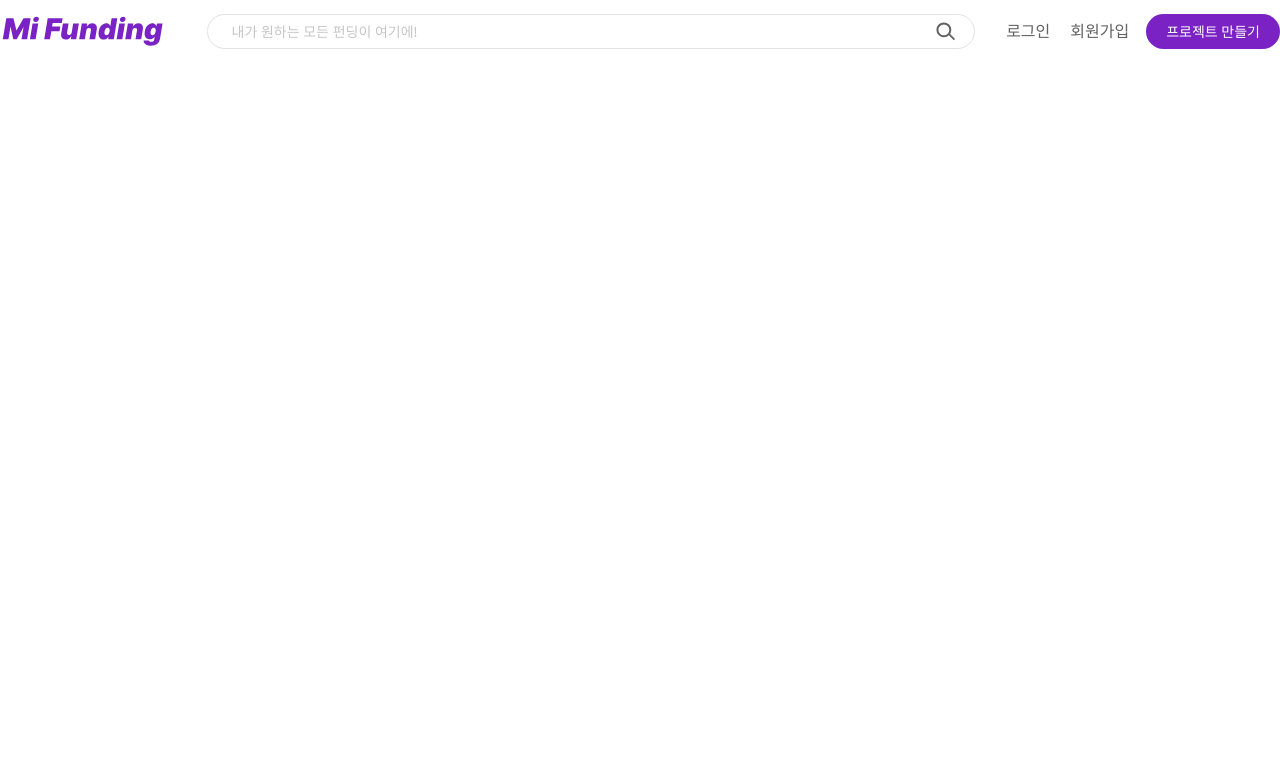
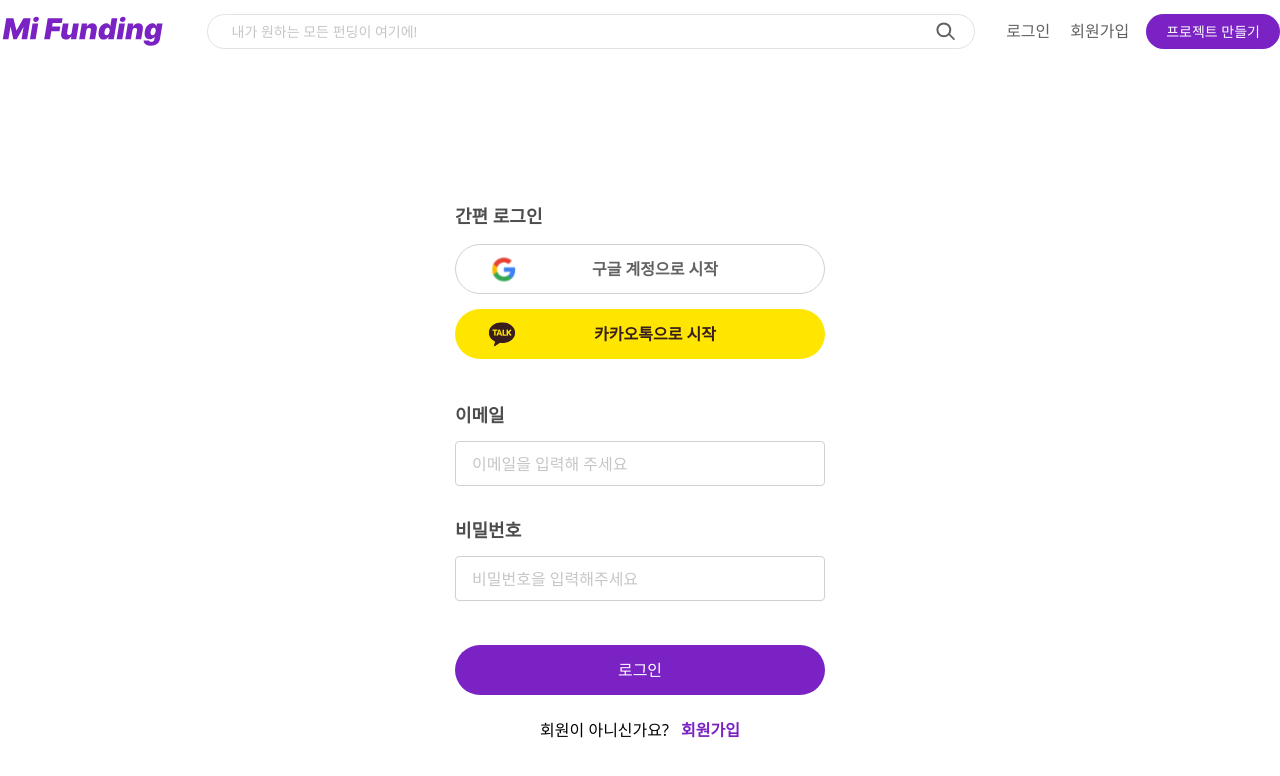
Before and after one commit to codestates-seb/seb44_main_036, a React (Vite) app in the folder client/: page /users/login in a window 1280 px wide. Shown: the top 776 px of the page. Built offline with nearby package versions, Linux system fonts and the light colour scheme; no server answers.

Commit message:
feat: api 작성

```diff
--- a/client/src/Root.tsx
+++ b/client/src/Root.tsx
@@ -1,5 +1,5 @@
 import { Outlet } from 'react-router-dom';
-import Header from './components/Header/Header';
+import Header from './components/header/Header';
 
 function Root() {
   return (
--- a/client/src/common/api/api.ts
+++ b/client/src/common/api/api.ts
@@ -1,8 +1,12 @@
-import { signUpData } from '../types/authTypes';
-import { instance } from './instance';
+import { loginData, signUpData } from '../types/authTypes';
+import { authInstance, userInstance } from './instance';
 
 export const authApi = {
-  login: () => instance.post('/users/login'),
-  logout: () => instance.post('/users/logout'),
-  signup: (data: signUpData) => instance.post('/users/signup', data),
+  login: (data: loginData) => authInstance.post('/users/login', data),
+  logout: () => authInstance.post('/users/logout'),
+  signup: (data: signUpData) => authInstance.post('/users/signup', data),
 };
+
+export const userApi = {
+  getUser: (userId: number) => userInstance.get(`/user/${userId}`),
+};
--- a/client/src/common/api/authApi.ts
+++ b/client/src/common/api/authApi.ts
@@ -1,6 +1,14 @@
-import { signUpData } from '../types/authTypes';
-import { authApi } from './api';
+import { loginData, signUpData } from '../types/authTypes';
+import { authApi, userApi } from './api';
 
 export const postSignUp = async (formData: signUpData) => {
   return (await authApi.signup(formData)).data;
 };
+
+export const postLogin = async (formData: loginData) => {
+  return (await authApi.login(formData)).data;
+};
+
+export const getUserData = async (userId: number) => {
+  return (await userApi.getUser(userId)).data;
+};
--- a/client/src/common/api/instance.ts
+++ b/client/src/common/api/instance.ts
@@ -1,5 +1,36 @@
 import axios from 'axios';
+import { decodeJWT } from '../utils/decodeJWT';
+import { getUserData } from './authApi';
 
 export const instance = axios.create({
   baseURL: import.meta.env.VITE_API_URL,
 });
+
+export const authInstance = axios.create({
+  baseURL: import.meta.env.VITE_API_URL,
+});
+
+export const userInstance = axios.create({
+  baseURL: import.meta.env.VITE_API_URL,
+});
+
+authInstance.interceptors.response.use(
+  async (response) => {
+    const data = response.data;
+    const token = data.accessToken;
+    localStorage.setItem('token', token);
+    const userId = decodeJWT(token);
+
+    try {
+      const userData = await getUserData(userId);
+      localStorage.setItem('user', JSON.stringify(userData));
+    } catch (error) {
+      console.error('유저 정보를 가져오는데 실패했습니다.', error);
+    }
+
+    return response;
+  },
+  (error) => {
+    throw error;
+  }
+);
--- /dev/null
+++ b/client/src/components/Auth/SocialForm.tsx
@@ -0,0 +1,27 @@
+import { TitleText } from '../ui';
+import { ReactComponent as GoogleLogoSvg } from '@/assets/logos/google_logo.svg';
+import { ReactComponent as KakaoLogoSvg } from '@/assets/logos/kakao_logo.svg';
+import SocialButton from './SocialButton';
+import { useMatch } from 'react-router-dom';
+
+function SocialForm() {
+  const isSignUp = useMatch('/users/signup');
+
+  return (
+    <article className='w-full max-w-[370px] flex flex-col'>
+      <TitleText text={isSignUp ? '간편 가입' : '간편 로그인'} style={'mb-14pxr'} />
+      <SocialButton
+        text={'구글 계정으로 시작'}
+        icon={<GoogleLogoSvg />}
+        style={'mb-15pxr text-gray-800 bg-white border-[1.5px] border-gray-300 hover:bg-gray-200'}
+      />
+      <SocialButton
+        text={'카카오톡으로 시작'}
+        icon={<KakaoLogoSvg />}
+        style={'text-kakao-300 bg-kakao-100 border-gray-300 hover:bg-kakao-200'}
+      />
+    </article>
+  );
+}
+
+export default SocialForm;
--- /dev/null
+++ b/client/src/components/ui/index.ts
@@ -0,0 +1,3 @@
+export { default as Button } from './Button';
+export { default as Strong } from './Strong';
+export { default as TitleText } from './TitleText';
--- a/client/src/pages/LoginPage.tsx
+++ b/client/src/pages/LoginPage.tsx
@@ -1,7 +1,89 @@
+import { SubmitHandler, useForm } from 'react-hook-form';
+import { useNavigate } from 'react-router-dom';
+
+import { postLogin } from '@/common/api/authApi';
+import { EMAIL_REGEX, PASSWORD_REGEX } from '@/common/constants/regexs';
+import { LoginFormValues } from '@/common/types/authTypes';
+import AuthInput from '@/components/auth/AuthInput';
+import SocialForm from '@/components/auth/SocialForm';
+import { Button, Strong } from '@/components/ui';
+
 function LoginPage() {
+  const navigate = useNavigate();
+  const {
+    register,
+    formState: { errors },
+    handleSubmit,
+  } = useForm<LoginFormValues>();
+
+  const onSubmit: SubmitHandler<LoginFormValues> = async (formData) => {
+    const { email, password } = formData;
+
+    try {
+      await postLogin({ email, password });
+      navigate('/');
+    } catch (error) {
+      return error;
+    }
+  };
+
   return (
-    <section>
-      <></>
+    <section className='flex-col flex-center my-140pxr'>
+      <SocialForm />
+      <article className='w-full max-w-[370px] mt-42pxr'>
+        <form className='flex flex-col w-full' onSubmit={handleSubmit(onSubmit)}>
+          <AuthInput
+            type={'email'}
+            id={'email'}
+            label={'이메일'}
+            style={'mb-30pxr'}
+            holder={'이메일을 입력해 주세요'}
+            register={register}
+            registerOptions={{
+              required: '이메일은 필수 입력입니다.',
+              pattern: {
+                value: EMAIL_REGEX,
+                message: '올바른 이메일 형식을 사용하세요.',
+              },
+            }}
+            errors={errors}
+          />
+          <AuthInput
+            type={'password'}
+            id={'password'}
+            label={'비밀번호'}
+            holder={'비밀번호을 입력해주세요'}
+            register={register}
+            registerOptions={{
+              required: '비밀번호는 필수 입력입니다.',
+              minLength: {
+                value: 8,
+                message: '8자리 이상 비밀번호를 사용하세요.',
+              },
+              maxLength: {
+                value: 15,
+                message: '15자리 이하 비밀번호를 사용하세요.',
+              },
+              pattern: {
+                value: PASSWORD_REGEX,
+                message: '하나 이상의 문자, 숫자, 특수문자를 포함해야 합니다.',
+              },
+            }}
+            errors={errors}
+          />
+          <Button type='submit' text='로그인' style='h-50pxr mb-23pxr mt-44pxr' />
+          <div className='flex-center'>
+            <p>
+              회원이 아니신가요?
+              <Strong
+                onClick={() => navigate('/users/signup')}
+                text='회원가입'
+                style={'cursor-pointer ml-12pxr'}
+              />
+            </p>
+          </div>
+        </form>
+      </article>
     </section>
   );
 }
--- a/client/src/pages/SignUpPage.tsx
+++ b/client/src/pages/SignUpPage.tsx
@@ -1,16 +1,12 @@
 import { useNavigate } from 'react-router-dom';
 import { SubmitHandler, useForm } from 'react-hook-form';
 
-import AuthInput from '@/components/Auth/AuthInput';
-import TitleText from '@/components/ui/TitleText';
-import SocialButton from '@/components/Auth/SocialButton';
-import Button from '@/components/ui/Button';
-import Strong from '@/components/ui/Strong';
-import { ReactComponent as GoogleLogoSvg } from '@/assets/logos/google_logo.svg';
-import { ReactComponent as KakaoLogoSvg } from '@/assets/logos/kakao_logo.svg';
+import AuthInput from '@/components/auth/AuthInput';
+import { Button, Strong } from '@/components/ui';
 import { EMAIL_REGEX, NAME_REGEX, PASSWORD_REGEX } from '@/common/constants/regexs';
-import { FormValues } from '@/common/types/authTypes';
+import { SignUpFormValues } from '@/common/types/authTypes';
 import { postSignUp } from '@/common/api/authApi';
+import SocialForm from '@/components/auth/SocialForm';
 
 function SignUpPage() {
   const navigate = useNavigate();
@@ -19,13 +15,14 @@ function SignUpPage() {
     formState: { errors },
     handleSubmit,
     watch,
-  } = useForm<FormValues>();
+  } = useForm<SignUpFormValues>();
 
-  const onSubmit: SubmitHandler<FormValues> = async (formData) => {
+  const onSubmit: SubmitHandler<SignUpFormValues> = async (formData) => {
     const { email, nickname, password } = formData;
 
     try {
       await postSignUp({ email, nickname, password });
+      navigate('/users/login');
     } catch (error) {
       return error;
     }
@@ -33,20 +30,8 @@ function SignUpPage() {
 
   return (
     <section className='flex-col flex-center my-80pxr'>
-      <article className='w-full max-w-[370px] mb-42pxr flex flex-col'>
-        <TitleText text={'간편 가입'} style={'mb-14pxr'} />
-        <SocialButton
-          text={'구글 계정으로 시작'}
-          icon={<GoogleLogoSvg />}
-          style={'mb-15pxr text-gray-800 bg-white border-[1.5px] border-gray-300 hover:bg-gray-200'}
-        />
-        <SocialButton
-          text={'카카오톡으로 시작'}
-          icon={<KakaoLogoSvg />}
-          style={'text-kakao-300 bg-kakao-100 border-gray-300 hover:bg-kakao-200'}
-        />
-      </article>
-      <article className='w-full max-w-[370px]'>
+      <SocialForm />
+      <article className='w-full max-w-[370px] mt-42pxr'>
         <form className='flex flex-col w-full' onSubmit={handleSubmit(onSubmit)}>
           <AuthInput
             type={'email'}
@@ -116,23 +101,23 @@ function SignUpPage() {
             type={'password'}
             id={'passwordCheck'}
             holder={'비밀번호 확인'}
-            style={'mb-44pxr'}
             register={register}
             registerOptions={{
+              required: '비밀번호 확인은 필수 입력입니다.',
               validate: {
                 value: (value) => value === watch('password') || '비밀번호가 일치하지 않습니다.',
               },
             }}
             errors={errors}
           />
-          <Button type='submit' text='회원가입' style='h-50pxr mb-23pxr' />
+          <Button type='submit' text='회원가입' style='h-50pxr mb-23pxr mt-44pxr' />
           <div className='flex-center'>
             <p>
-              이미 회원이신가요?{' '}
+              이미 회원이신가요?
               <Strong
                 onClick={() => navigate('/users/login')}
                 text='로그인'
-                style={'cursor-pointer'}
+                style={'cursor-pointer ml-12pxr'}
               />
             </p>
           </div>
```
Also changed, not shown: client/src/common/types/authTypes.ts (+11 -1 lines).
